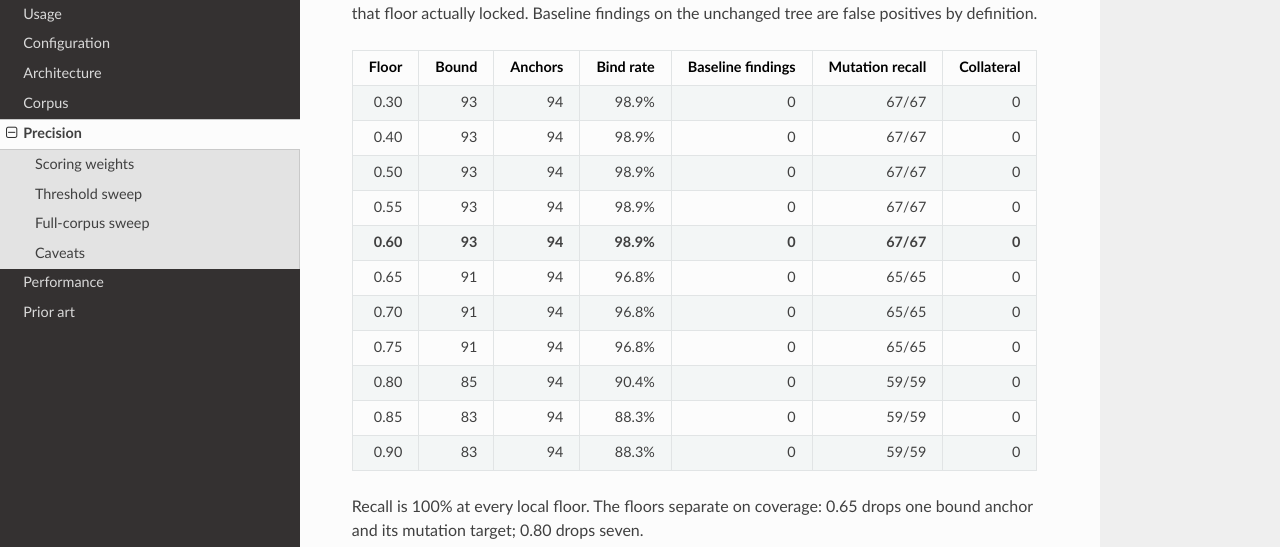
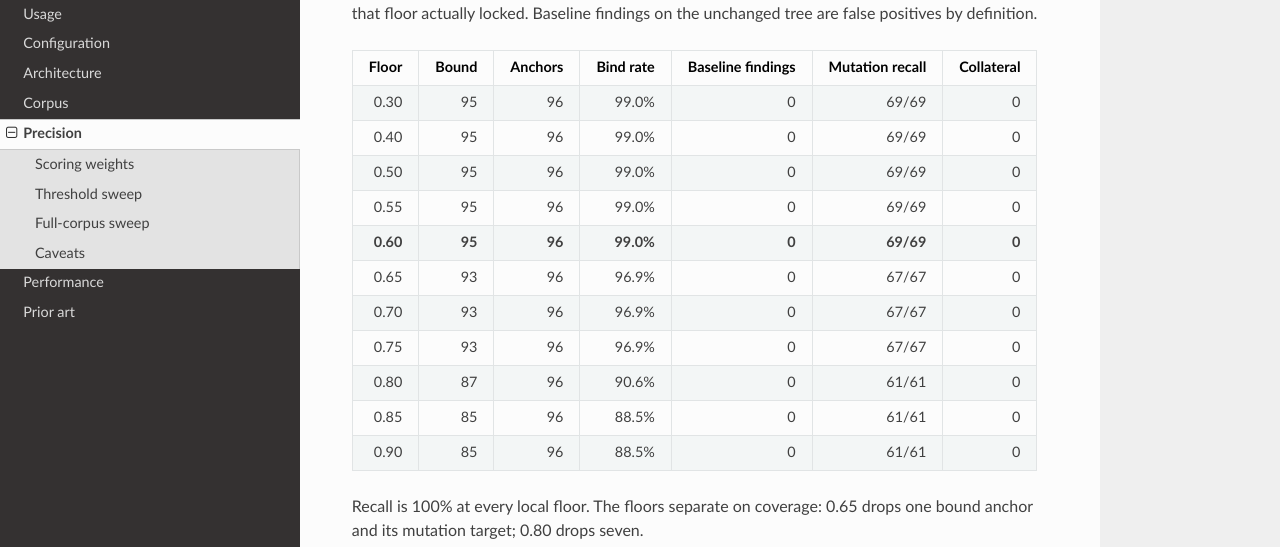
Before and after one commit to vindeckyy/docbind, an MkDocs documentation site: the page built from docs/precision.md, in a window 1280 px wide and 1400 px high, scrolled down 1109 px. Shown: the part 165-712 px from the top of the window. Built offline with MkDocs 1.6.1, drawn with Linux system fonts in a browser that asks for light colours; nearby versions of some CDN libraries; some of the changed text lies outside the part shown.

```diff
--- a/docs/precision.md
+++ b/docs/precision.md
@@ -37,17 +37,17 @@ A binding also fails when the best score is within `0.05` of the second candidat
 
 | Floor | Bound | Anchors | Bind rate | Baseline findings | Mutation recall | Collateral |
 |---:|---:|---:|---:|---:|---:|---:|
-| 0.30 | 93 | 94 | 98.9% | 0 | 67/67 | 0 |
-| 0.40 | 93 | 94 | 98.9% | 0 | 67/67 | 0 |
-| 0.50 | 93 | 94 | 98.9% | 0 | 67/67 | 0 |
-| 0.55 | 93 | 94 | 98.9% | 0 | 67/67 | 0 |
-| **0.60** | **93** | **94** | **98.9%** | **0** | **67/67** | **0** |
-| 0.65 | 91 | 94 | 96.8% | 0 | 65/65 | 0 |
-| 0.70 | 91 | 94 | 96.8% | 0 | 65/65 | 0 |
-| 0.75 | 91 | 94 | 96.8% | 0 | 65/65 | 0 |
-| 0.80 | 85 | 94 | 90.4% | 0 | 59/59 | 0 |
-| 0.85 | 83 | 94 | 88.3% | 0 | 59/59 | 0 |
-| 0.90 | 83 | 94 | 88.3% | 0 | 59/59 | 0 |
+| 0.30 | 95 | 96 | 99.0% | 0 | 69/69 | 0 |
+| 0.40 | 95 | 96 | 99.0% | 0 | 69/69 | 0 |
+| 0.50 | 95 | 96 | 99.0% | 0 | 69/69 | 0 |
+| 0.55 | 95 | 96 | 99.0% | 0 | 69/69 | 0 |
+| **0.60** | **95** | **96** | **99.0%** | **0** | **69/69** | **0** |
+| 0.65 | 93 | 96 | 96.9% | 0 | 67/67 | 0 |
+| 0.70 | 93 | 96 | 96.9% | 0 | 67/67 | 0 |
+| 0.75 | 93 | 96 | 96.9% | 0 | 67/67 | 0 |
+| 0.80 | 87 | 96 | 90.6% | 0 | 61/61 | 0 |
+| 0.85 | 85 | 96 | 88.5% | 0 | 61/61 | 0 |
+| 0.90 | 85 | 96 | 88.5% | 0 | 61/61 | 0 |
 
 Recall is 100% at every local floor. The floors separate on coverage: 0.65 drops one bound anchor and its mutation target; 0.80 drops seven.
 
@@ -74,6 +74,6 @@ Raw rows are in `corpus/precision.json` for the local sweep and `corpus/precisio
 
 ## Caveats
 
-- The local sweep covers 94 anchors across eight fixtures. The full sweep covers all 3360 anchors but only five floors.
+- The local sweep covers 96 anchors across eight fixtures. The full sweep covers all 3360 anchors but only five floors.
 - Recall here means detecting a seeded rename of a symbol that floor locked. It says nothing about symbols the floor did not bind.
 - The full sweep samples five floors. A finer scan between 0.50 and 0.70 could locate a tighter edge.
--- a/package.json
+++ b/package.json
@@ -1,6 +1,6 @@
 {
   "name": "@vindeckyy/docbind",
-  "version": "0.1.58",
+  "version": "0.1.59",
   "description": "Static analysis for stale symbol references in markdown and reStructuredText. Supports TypeScript, JavaScript, Python, Rust, and Go.",
   "type": "module",
   "bin": {
```
Also changed, not shown: other parts of docs/precision.md (+6 -6 lines), CHANGELOG.md (+15 -0 lines), README.md (+3 -3 lines), docs/configuration.md (+1 -1 lines), docs/corpus.md (+3 -3 lines), 12 other files.
